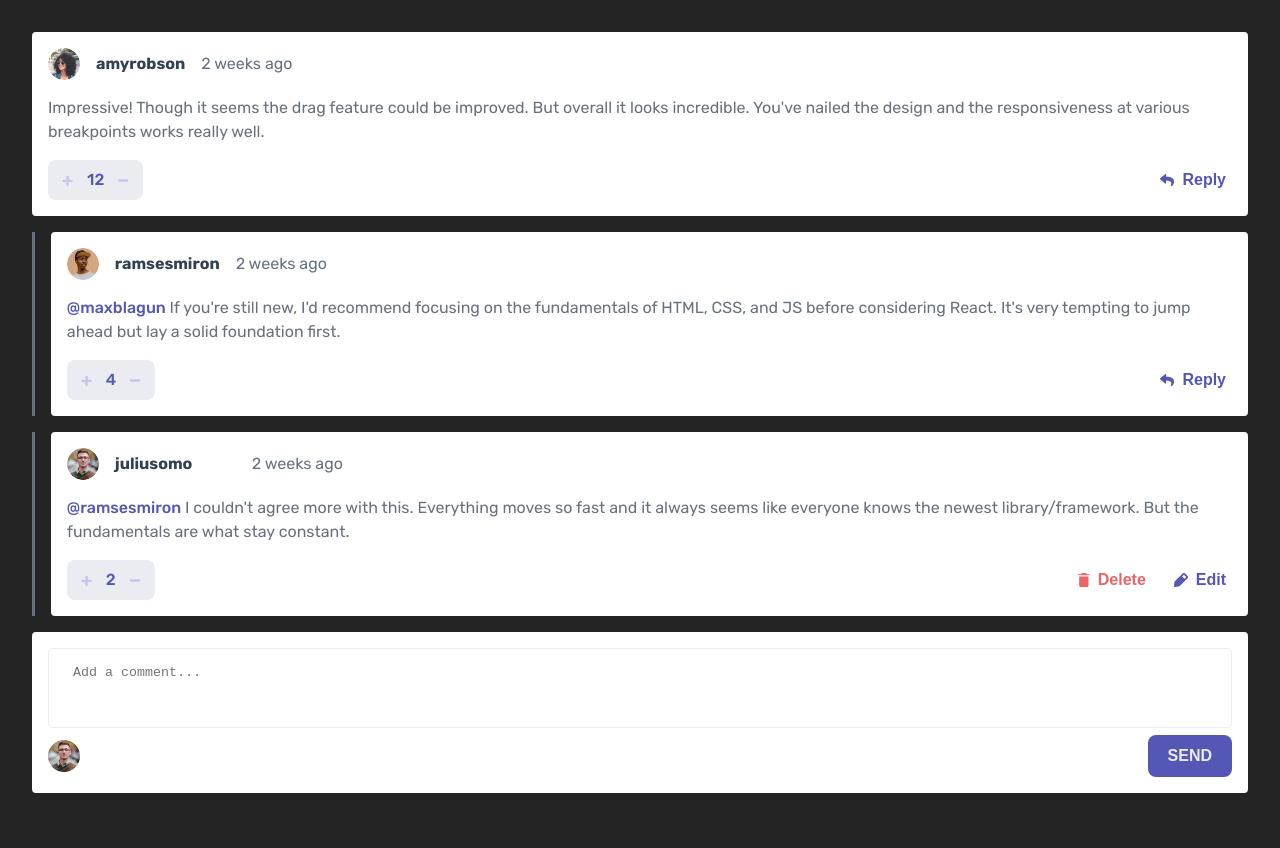
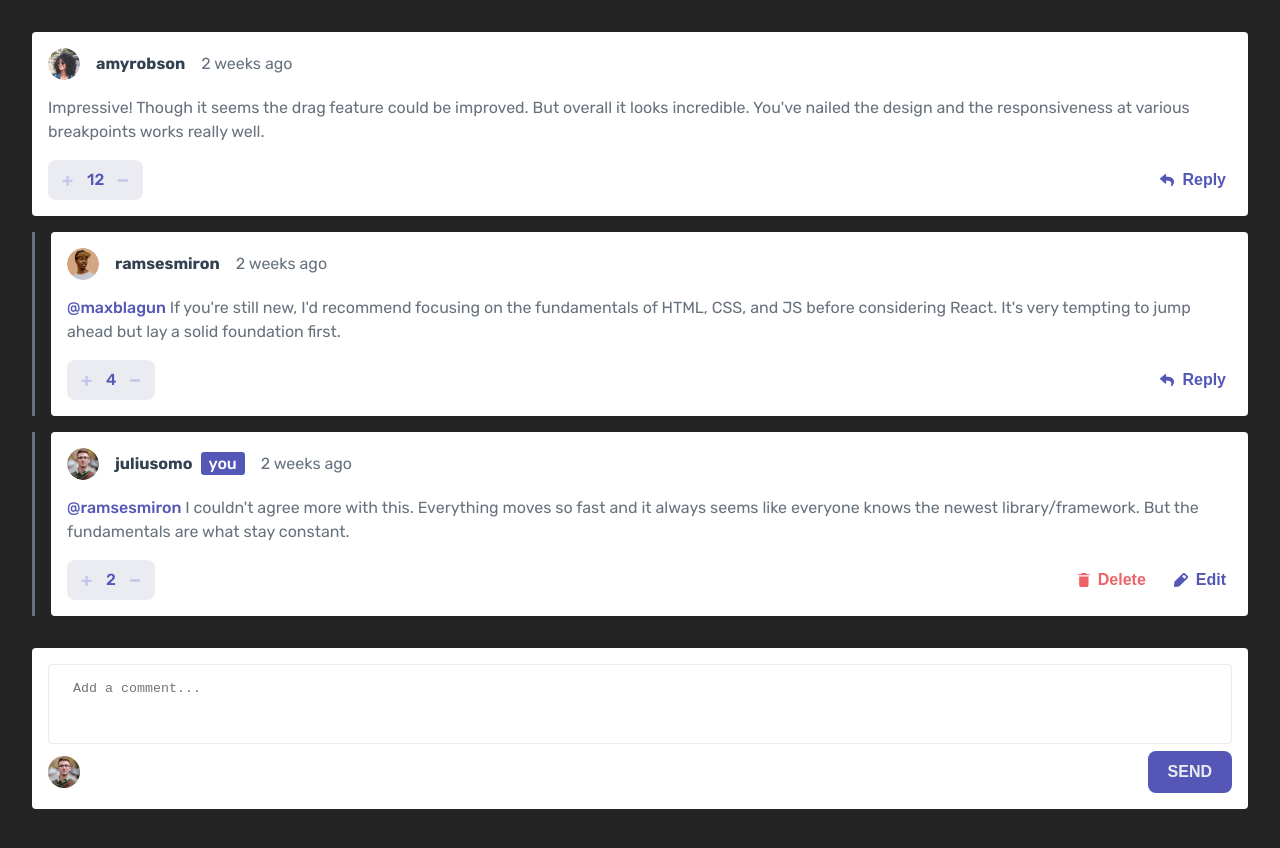
Before and after one commit to Chayapol-c/interactive-comments-sections-main, a React (Vite) app: page / in a window 1280 px wide. Shown: the top 848 px of the page. Before the commit the page ends 825 px from the top, so only its background shows below. Built offline with nearby package versions, Linux system fonts and the light colour scheme.

Commit message:
feat: edit comment

```diff
--- a/src/components/Comment/Comment.tsx
+++ b/src/components/Comment/Comment.tsx
@@ -1,18 +1,20 @@
 import './Comment.css';
-import { memo, useCallback, useMemo } from 'react';
+import { memo, useCallback, useMemo, useState } from 'react';
 import Counter from '../Counter/Counter';
 import iconReply from '../../images/icon-reply.svg';
 import iconEdit from '../../images/icon-edit.svg';
 import iconDelete from '../../images/icon-delete.svg';
 import Button, { ButtonStyle, ButtonType } from '../Button/Button';
 import IBaseComment from '../../types/baseComment';
+import IUser from '../../types/user';
 
 export interface CommentProps {
   data: IBaseComment;
   replyingTo?: string;
+  currentUser: IUser;
   isCurrentUser: boolean;
   onClickReply: (username: string) => void;
-  onEditComment?: () => void;
+  onEditComment?: (editComment: string) => void;
   onDeleteComment?: () => void;
   onIncreaseScore: (id: number, username: string) => void;
   onDecreaseScore: (id: number, username: string) => void;
@@ -21,6 +23,7 @@ export interface CommentProps {
 const Comment = ({
   data,
   replyingTo,
+  currentUser,
   isCurrentUser,
   onClickReply,
   onDeleteComment,
@@ -28,7 +31,12 @@ const Comment = ({
   onIncreaseScore,
   onDecreaseScore,
 }: CommentProps) => {
+  const [isEditing, setIsEditing] = useState<boolean>(false);
   const commentRelativeTime = useMemo(() => '2 weeks ago', [data.createdAt]);
+
+  const [editComment, setEditComment] = useState<string>(
+    `@${replyingTo} ${data.content}`
+  );
   const isCommentReplying = useMemo(
     () => replyingTo && replyingTo?.length > 0,
     [replyingTo]
@@ -42,9 +50,22 @@ const Comment = ({
 
   const handleEditComment = useCallback(() => {
     if (onEditComment) {
-      onEditComment();
+      onEditComment(editComment);
+      setIsEditing(false);
     }
   }, [onEditComment]);
+
+  const handleFocus = useCallback(
+    (event: React.ChangeEvent<HTMLInputElement | HTMLTextAreaElement>) => {
+      const lengthOfInput = event.target.value.length;
+      return event.target.setSelectionRange(lengthOfInput, lengthOfInput);
+    },
+    []
+  );
+
+  const handleClickEdit = useCallback(() => {
+    setIsEditing(true);
+  }, [setIsEditing]);
 
   return (
     <>
@@ -57,18 +78,33 @@ const Comment = ({
               src={`./src/${data.user.image.png}`}
               alt={`${data.user.username} profile`}
             />
-            <div className="comment-username">{data.user.username}</div>
-            {isCurrentUser && <div>you</div>}
+            <div className="comment-username">
+              {data.user.username}
+              {isCurrentUser && <span className="comment-you">you</span>}
+            </div>
             <div className="comment-age">{commentRelativeTime}</div>
           </div>
 
           <div>
+            {isEditing && currentUser && isCurrentUser ? (
+              <div className="comment-input-container">
+                <textarea
+                  className="comment-input"
+                  value={editComment}
+                  onChange={(e) => setEditComment(e.target.value)}
+                  rows={5}
+                  autoFocus
+                  onFocus={handleFocus}
+                />
+              </div>
+            ) : (
               <p className="comment-content">
                 {replyingTo && (
                   <span className="comment-mention">@{replyingTo}&nbsp;</span>
                 )}
                 {data.content}
               </p>
+            )}
           </div>
           <div className="comment-actions">
             <Counter
@@ -78,6 +114,10 @@ const Comment = ({
             />
 
             {isCurrentUser ? (
+              <>
+                {isEditing ? (
+                  <Button label="update" onClick={() => handleEditComment()} />
+                ) : (
                   <div className="button-group">
                     <Button
                       label="delete"
@@ -89,10 +129,12 @@ const Comment = ({
                     <Button
                       label="edit"
                       startIcon={iconEdit}
-                  onClick={() => handleEditComment()}
+                      onClick={() => handleClickEdit()}
                       buttonType={ButtonType.TEXT}
                     />
                   </div>
+                )}
+              </>
             ) : (
               <Button
                 label="reply"
--- a/src/components/Comment/comment.css
+++ b/src/components/Comment/comment.css
@@ -2,6 +2,7 @@
   padding: 1rem;
   background-color: var(--neutral-1);
   border-radius: 0.25rem;
+  flex: 1;
 
   .comment-header {
     display: flex;
@@ -18,6 +19,15 @@
     .comment-username {
       color: var(--neutral-5);
       font-weight: var(--font-weight-bold);
+    }
+
+    .comment-you {
+      margin-left: 0.5rem;
+      color: var(--neutral-1);
+      background-color: var(--primary-blue);
+      padding: 0.1rem 0.5rem;
+      border-radius: 0.2rem;
+      font-weight: var(--font-weight-button);
     }
 
     .comment-age {
@@ -57,3 +67,21 @@
 .wrapper {
   display: flex;
 }
+
+.comment-input-container {
+  background-color: var(--neutral-1);
+  border-radius: 0.25rem;
+  margin: 1rem 0;
+
+  .comment-input {
+    box-sizing: border-box;
+    background-color: var(--neutral-1);
+    border: 1px solid var(--neutral-3);
+    border-radius: 0.25rem;
+    padding: 1rem 1.5rem;
+    width: 100%;
+
+    color: var(--neutral-5);
+    resize: none;
+  }
+}
--- a/src/components/ListComponent/ListComment.tsx
+++ b/src/components/ListComponent/ListComment.tsx
@@ -39,6 +39,7 @@ const ListComment = ({
                 <Comment
                   key={reply.createdAt}
                   data={reply}
+                  currentUser={currentUser}
                   replyingTo={reply.replyingTo}
                   isCurrentUser={reply.user.username === currentUser.username}
                   onClickReply={onClickReply}
@@ -64,6 +65,7 @@ const ListComment = ({
               <Comment
                 key={item.id}
                 data={item}
+                currentUser={currentUser}
                 isCurrentUser={hasReply}
                 onClickReply={onClickReply}
                 onDecreaseScore={onDecreaseScore}
```
Lines whose indentation alone changed are shown as unchanged.
